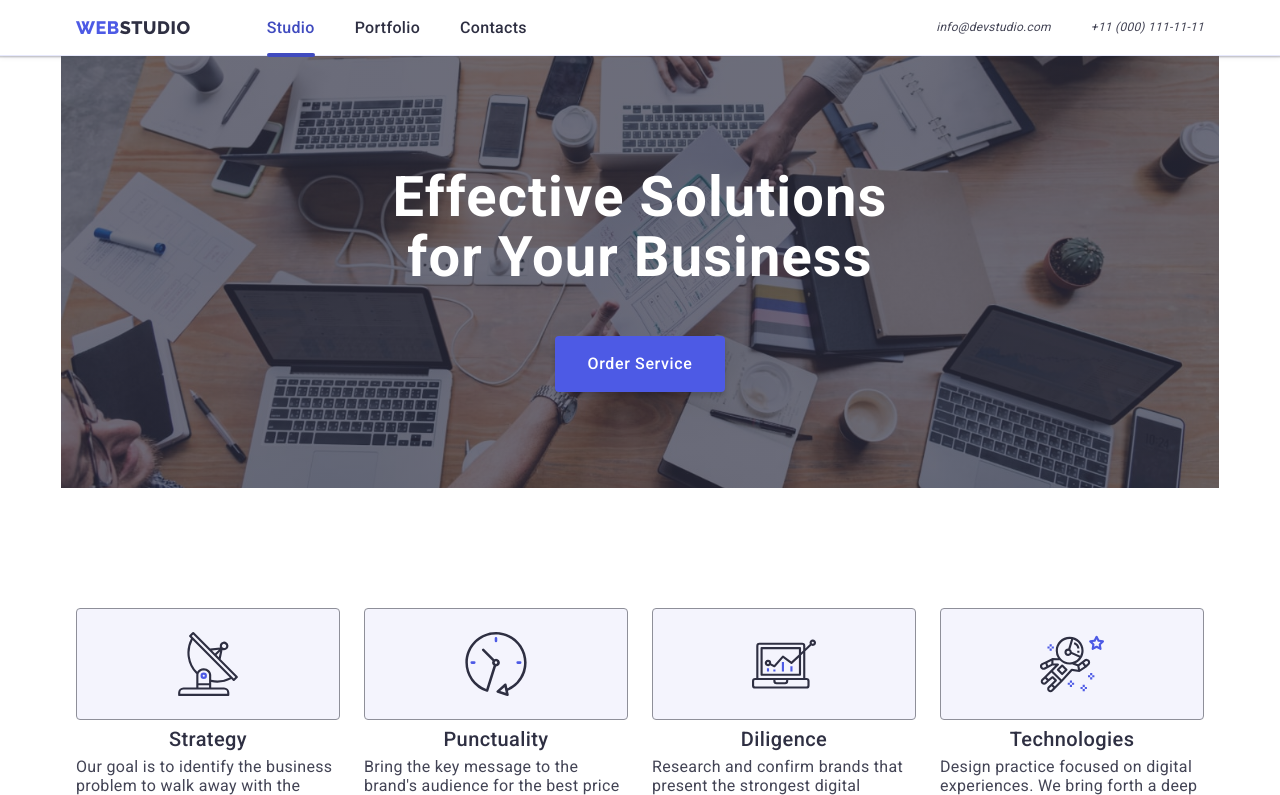
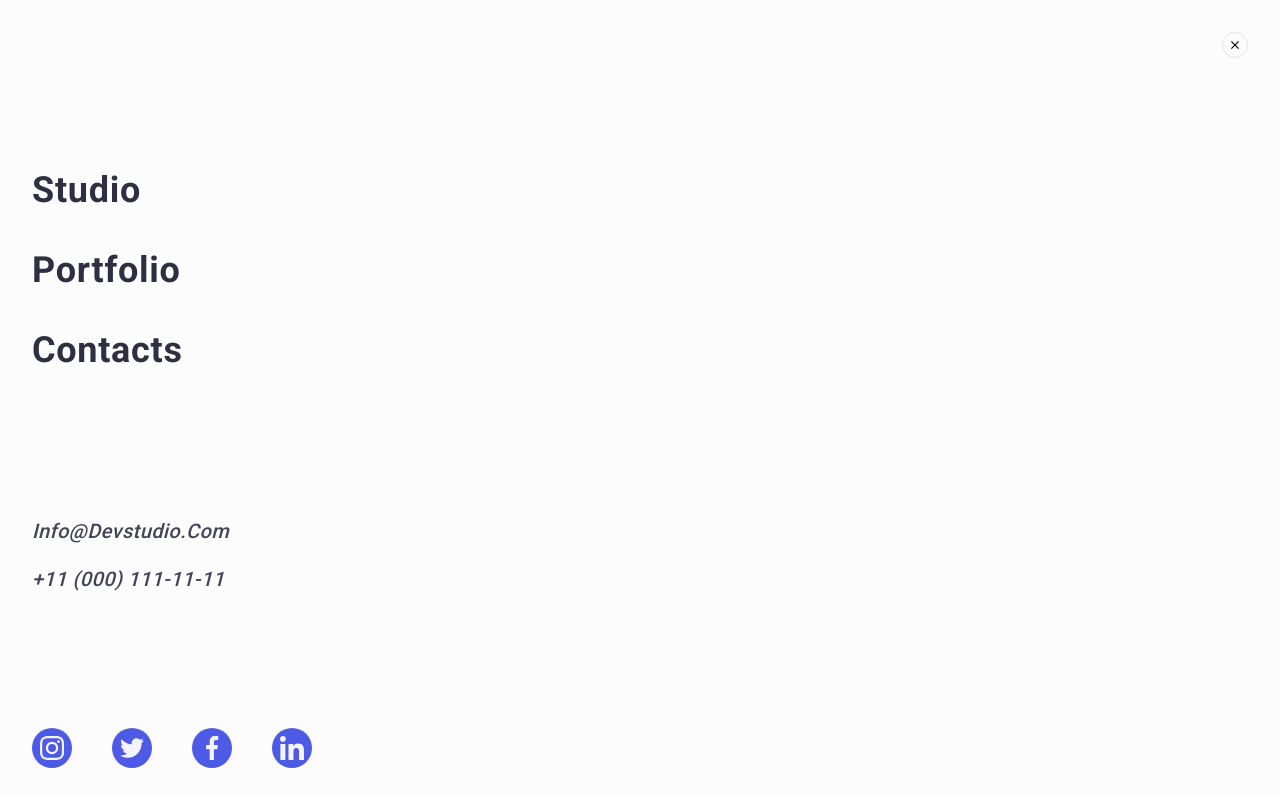
Before and after one commit to AnastasiaLobanovaVld/goit-markup-hw-05, a plain HTML site: page index.html in a window 1280 px wide. Shown: the top 795 px of the page. Drawn offline with nearby package versions, Linux system fonts and the light colour scheme.

Commit message:
hw 6
mob-menu

```diff
--- a/css/styles.css
+++ b/css/styles.css
@@ -193,6 +193,95 @@ border: none;
         flex-direction: row;
         column-gap: 40px;
     }
+}
+.mob-menu {
+    width: 100vw;
+    height: 100vh;
+    position: fixed;
+    top: 0;
+    left: 0;
+    background-color: #FCFCFC;
+    padding: 32px;
+    display: flex;
+    flex-direction: column;
+    justify-content: space-between;
+}
+
+.mob-menu-close {
+    border-radius: 100%;
+    background-color: transparent;
+    border: 1px solid rgba(0, 0, 0, 0.1);
+    padding: 8px;
+    display: block;
+    margin-bottom: 24px;
+    margin-left: auto;
+    display: flex;
+    align-items: center;
+    justify-content: center;
+    transition: background-color 250ms cubic-bezier(0.4, 0, 0.2, 1), border 250ms cubic-bezier(0.4, 0, 0.2, 1);
+}
+
+.mob-menu-close-icon {}
+
+.mob-menu-list {
+    margin-bottom: 60px;
+}
+
+.mob-menu-item:not(:last-child) {
+    margin-bottom: 40px;
+}
+
+.mob-menu-link {
+    font-weight: 700;
+    font-size: 36px;
+    line-height: 1.11;
+    letter-spacing: 0.02em;
+    text-transform: capitalize;
+    color: #2E2F42;
+}
+
+.mob-menu-current {}
+
+.mob-menu-nav {}
+
+.mob-menu-address-list {
+    margin-bottom: 48px;
+}
+
+.mob-menu-address-item:not(:last-child) {
+    margin-bottom: 24px;
+}
+
+.mob-menu-address {
+        font-weight: 500;
+        font-size: 20px;
+        line-height: 1.2;
+        letter-spacing: 0.02em;
+        color: #434455;
+}
+
+.mob-menu-social-list {
+    display: flex;
+    gap:40px;
+}
+
+.mob-menu-social-item {
+    width: 40px;
+    height: 40px;
+}
+
+.mob-menu-social-link {
+    display: flex;
+    height: 100%;
+    width: 100%;
+    justify-content: center;
+    align-items: center;
+    border-radius: 50%;
+    background-color: var(--IRIS, #4D5AE5);
+}
+
+.mob-menu-social-icon {
+    fill: #F4F4FD;
 }
 /*======================*/
 
@@ -627,12 +716,13 @@ overflow: hidden;
 
 .footer {
     background: var(--NAVY-BLUE, #2E2F42);
-    padding: 100px 0;
+    /* padding: 100px 0; */
+    padding: 96px 0;
 }
 
 .footer-container {
-    display: flex;
-    align-items: baseline;
+    /* display: flex;
+    align-items: baseline; */
 }
 
 .footer-first-container {
--- a/index.html
+++ b/index.html
@@ -56,6 +56,95 @@
             <use href="/images/icons.svg#icon-open-menu"></use>
           </svg>
         </button>
+      </div>
+      <div class="mob-menu">
+        <div class="mod-menu-btn">
+        <button type="button" class="mob-menu-close">
+          <svg class="mob-menu-close-icon" width="8" height="8">
+            <use href="./images/icons.svg#icon-close"></use>
+          </svg>
+        </button>
+        </div>
+        <ul class="mob-menu-list">
+            <li class="mob-menu-item">
+              <a class="mob-menu-link mob-menu-current" href="">Studio</a>
+            </li>
+            <li class="mob-menu-item">
+              <a class="mob-menu-link" href="">Portfolio</a>
+            </li>
+            <li class="mob-menu-item">
+              <a class="mob-menu-link" href="">Contacts</a>
+            </li>
+          </ul>
+        </nav>
+        <address class="mob-menu-nav">
+          <ul class="mob-menu-address-list">
+            <li class="mob-menu-address-item">
+              <a class="mob-menu-link mob-menu-address" href="mailto:info@devstudio.com"
+                >info@devstudio.com</a
+              >
+            </li>
+            <li class="mob-menu-item">
+              <a class="mob-menu-link mob-menu-address" href="tel:+110001111111"
+                >+11 (000) 111-11-11</a
+              >
+            </li>
+          </ul>
+        </address>
+        <ul class="mob-menu-social-list">
+            <li class="mob-menu-social-item">
+              <a
+                class="mob-menu-social-link"
+                href=""
+                target="_blank"
+                rel="noopener noreferrer"
+                aria-label="Instagram icon"
+              >
+                <svg class="mob-menu-social-icon" width="24" height="24">
+                  <use href="./images/icons.svg#icon-instagram"></use>
+                </svg>
+              </a>
+            </li>
+            <li class="mob-menu-social-item">
+              <a
+                class="mob-menu-social-link"
+                href=""
+                target="_blank"
+                rel="noopener noreferrer"
+                aria-label="Twitter icon"
+              >
+                <svg class="mob-menu-social-icon" width="24" height="24">
+                  <use href="./images/icons.svg#icon-twitter"></use>
+                </svg>
+              </a>
+            </li>
+            <li class="mob-menu-social-item">
+              <a
+                class="mob-menu-social-link"
+                href=""
+                target="_blank"
+                rel="noopener noreferrer"
+                aria-label="Facebook icon"
+              >
+                <svg class="mob-menu-social-icon" width="24" height="24">
+                  <use href="./images/icons.svg#icon-facebook"></use>
+                </svg>
+              </a>
+            </li>
+            <li class="mob-menu-social-item">
+              <a
+                class="mob-menu-social-link"
+                href=""
+                target="_blank"
+                rel="noopener noreferrer"
+                aria-label="LinkedIn icon"
+              >
+                <svg class="mob-menu-social-icon" width="24" height="24">
+                  <use href="./images/icons.svg#icon-linkedin"></use>
+                </svg>
+              </a>
+            </li>
+          </ul>
       </div>
     </header>
     <!-- Unique page content -->
@@ -521,7 +610,7 @@
       </section>
     </main>
     <!-- Page footer -->
-    <!-- <footer class="footer">
+    <footer class="footer">
       <div class="container footer-container">
         <div class="footer-first-container">
           <a class="footer-logo" href="/" aria-label="WebStudio website logo"
@@ -610,7 +699,7 @@
           </form>
         </div>
       </div>
-    </footer> -->
+    </footer>
     <!-- <div class="backdrop">
       <div class="modal">
         <button type="button" class="modal-close">
```
